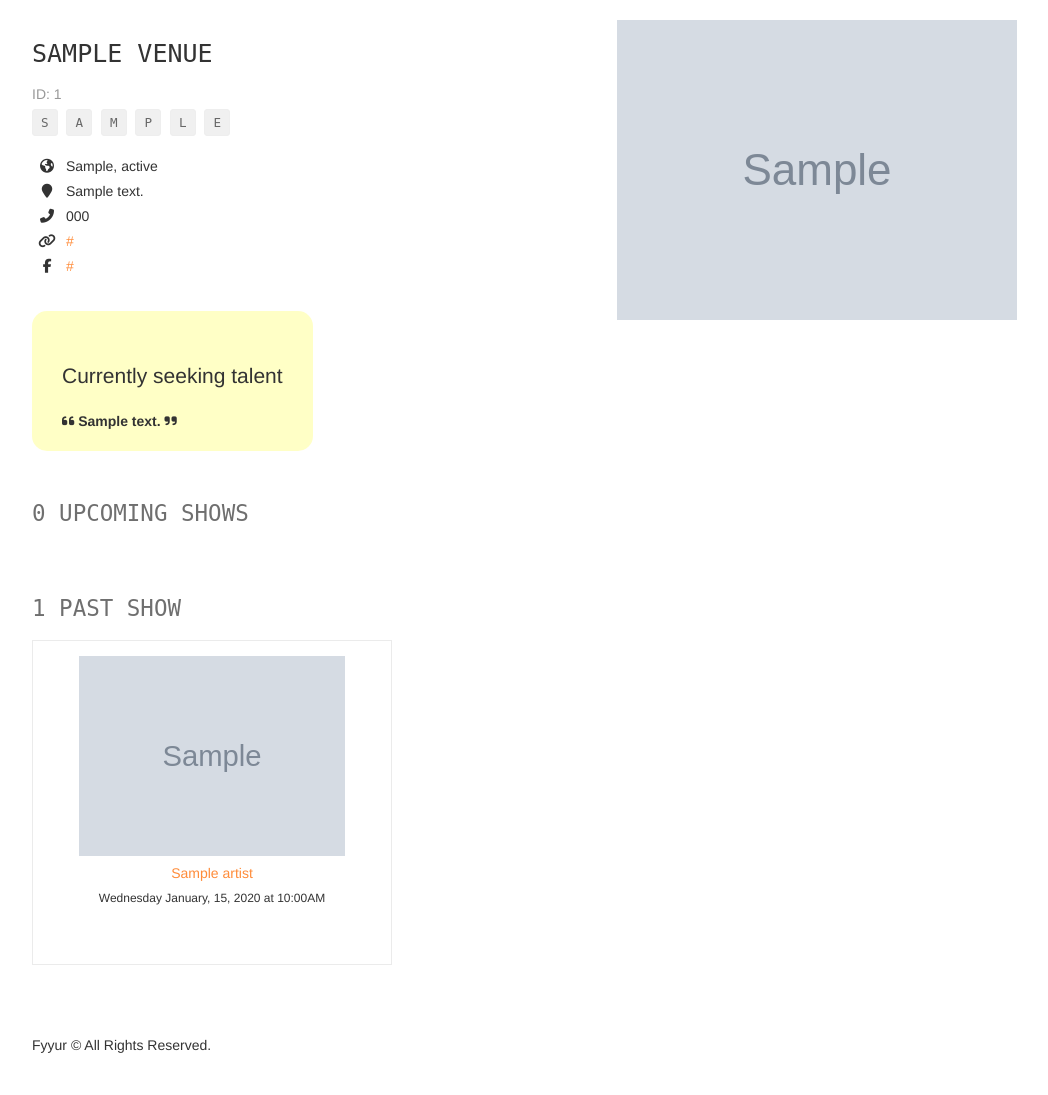
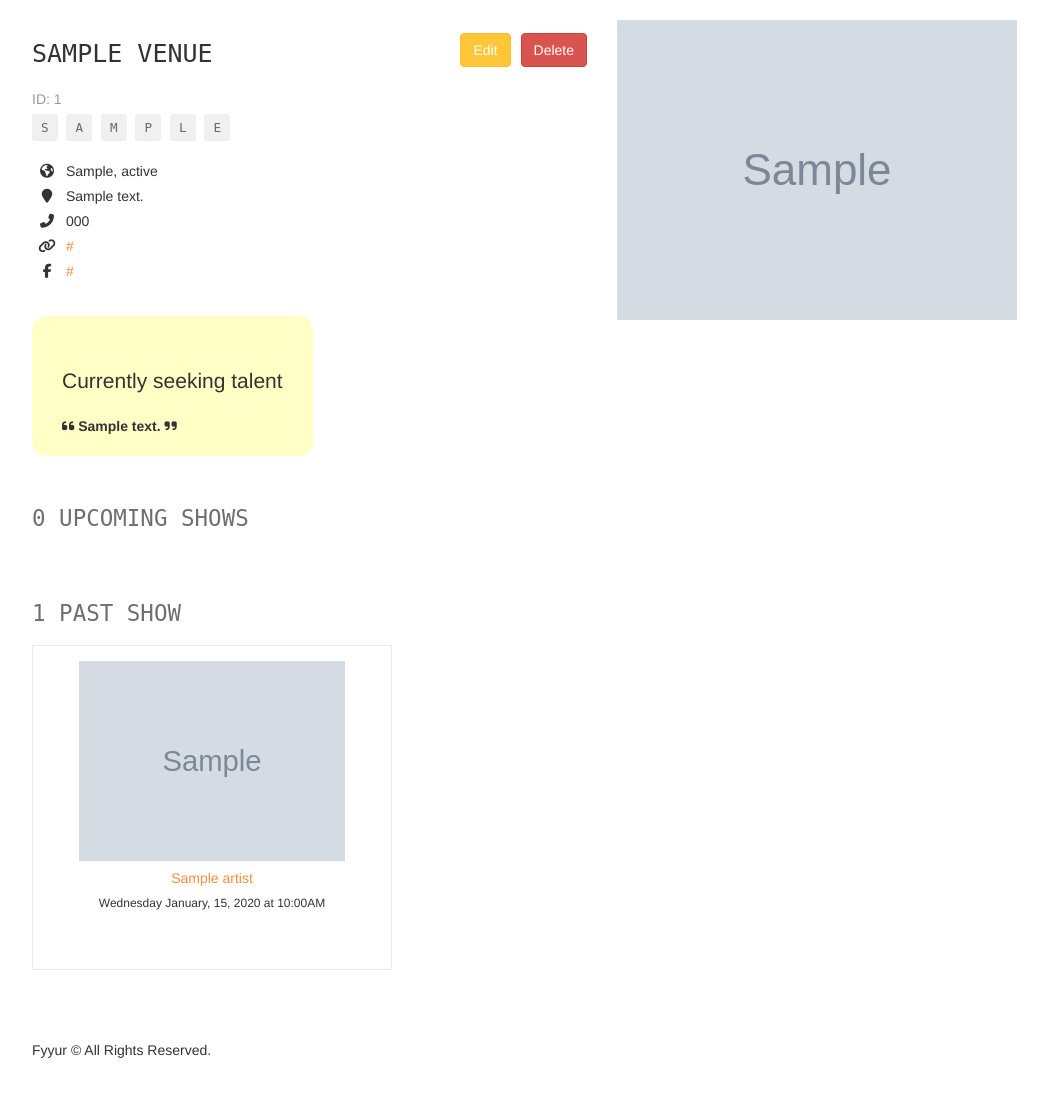
Before and after one commit to omaratta212/flask-music-app, a Flask app: page /venues/1 in a window 1280 px wide. Shown: the part 60-1155 px from the top of the page, without its empty margins (38-1086 px from the left). Before the commit the page ends 1113 px from the top, so only its background shows below. Run offline with Flask 2, Linux system fonts and the light colour scheme; tables that the repository leaves empty hold one stand-in row (values such as "Sample post"); grey boxes marked "Sample" are stand-in pictures; some libraries are stand-ins or nearby versions.

Commit message:
Deleting Venues & Artists

```diff
--- a/controllers/venue_controller.py
+++ b/controllers/venue_controller.py
@@ -120,14 +120,19 @@ def edit_venue_submission(venue_id):
 
 #  Delete Venue
 #  ----------------------------------------------------------------
-@app.route('/venues/<venue_id>', methods=['DELETE'])
+@app.route('/venues/<venue_id>/delete', methods=['POST']) # Changed request type to handle the redirection on backend
 def delete_venue(venue_id):
-    # TODO: Complete this endpoint for taking a venue_id, and using
-    # SQLAlchemy ORM to delete a record. Handle cases where the session commit could fail.
+    venue = Venue.query.get_or_404(venue_id)
+    name  = venue.name
+    db.session.delete(venue)
 
-    # BONUS CHALLENGE: Implement a button to delete a Venue on a Venue Page, have it so that
-    # clicking that button delete it from the db then redirect the user to the homepage
-    return None
+    # Safely commit the changes to the db
+    if safe_commit():
+        flash('Venue ' + name + ' was successfully deleted!')
+    else:
+        flash('The Venue has a show or more.'  + name + ' could not be deleted.')
+
+    return redirect(url_for('venues'))
 
 
 #  Search Venue
--- a/static/css/main.css
+++ b/static/css/main.css
@@ -209,3 +209,12 @@ h2.monospace {
 .subtitle {
   opacity: 0.5;
 }
+.buttons-container{
+  display: flex;
+  justify-content: flex-end;
+  align-items: center;
+  height: 60px;
+}
+.btn-danger{
+  margin-left: 10px;
+}
--- a/templates/pages/show_venue.html
+++ b/templates/pages/show_venue.html
@@ -3,9 +3,19 @@
 {% block content %}
     <div class="row">
         <div class="col-sm-6">
+            <div class="row">
+                <div class="col-sm-6">
                     <h1 class="monospace">
                         {{ venue.name }}
                     </h1>
+                </div>
+                <div class="col-sm-6 buttons-container">
+                    <a href="/venues/{{ venue.id }}/edit" type="button" class="btn btn-primary">Edit</a>
+                    <form action="/venues/{{ venue.id }}/delete" method="POST" id="delete"></form>
+                    <button type="button" class="btn btn-danger" onclick="document.getElementById('delete').submit()">Delete</button>
+                </div>
+            </div>
+
             <p class="subtitle">
                 ID: {{ venue.id }}
             </p>
@@ -18,22 +28,27 @@
                 <i class="fas fa-globe-americas"></i> {{ venue.city }}, {{ venue.state }}
             </p>
             <p>
-			<i class="fas fa-map-marker"></i> {% if venue.address %}{{ venue.address }}{% else %}No Address{% endif %}
+                <i class="fas fa-map-marker"></i>
+                {% if venue.address %}{{ venue.address }}{% else %}No Address{% endif %}
             </p>
             <p>
                 <i class="fas fa-phone-alt"></i> {% if venue.phone %}{{ venue.phone }}{% else %}No Phone{% endif %}
             </p>
             <p>
-			<i class="fas fa-link"></i> {% if venue.website %}<a href="{{ venue.website }}" target="_blank">{{ venue.website }}</a>{% else %}No Website{% endif %}
+                <i class="fas fa-link"></i> {% if venue.website %}
+                <a href="{{ venue.website }}" target="_blank">{{ venue.website }}</a>{% else %}No Website{% endif %}
             </p>
             <p>
-			<i class="fab fa-facebook-f"></i> {% if venue.facebook_link %}<a href="{{ venue.facebook_link }}" target="_blank">{{ venue.facebook_link }}</a>{% else %}No Facebook Link{% endif %}
+                <i class="fab fa-facebook-f"></i> {% if venue.facebook_link %}
+                <a href="{{ venue.facebook_link }}" target="_blank">{{ venue.facebook_link }}</a>{% else %}No Facebook
+                Link{% endif %}
             </p>
             {% if venue.seeking_talent %}
                 <div class="seeking">
                     <p class="lead">Currently seeking talent</p>
                     <div class="description">
-				<i class="fas fa-quote-left"></i> {{ venue.seeking_description }} <i class="fas fa-quote-right"></i>
+                        <i class="fas fa-quote-left"></i> {{ venue.seeking_description }} <i
+                            class="fas fa-quote-right"></i>
                     </div>
                 </div>
             {% else %}
@@ -43,16 +58,17 @@
             {% endif %}
         </div>
         <div class="col-sm-6">
-		<img src="{{ venue.image_link }}" alt="Venue Image" />
+            <img src="{{ venue.image_link }}" alt="Venue Image"/>
         </div>
     </div>
     <section>
-	<h2 class="monospace">{{ venue.upcoming_shows_count }} Upcoming {% if venue.upcoming_shows_count == 1 %}Show{% else %}Shows{% endif %}</h2>
+        <h2 class="monospace">{{ venue.upcoming_shows_count }} Upcoming {% if venue.upcoming_shows_count == 1 %}
+            Show{% else %}Shows{% endif %}</h2>
         <div class="row">
-		{%for show in venue.upcoming_shows %}
+            {% for show in venue.upcoming_shows %}
                 <div class="col-sm-4">
                     <div class="tile tile-show">
-				<img src="{{ show.artist_image_link }}" alt="Show Artist Image" />
+                        <img src="{{ show.artist_image_link }}" alt="Show Artist Image"/>
                         <h5><a href="/artists/{{ show.artist_id }}">{{ show.artist_name }}</a></h5>
                         <h6>{{ show.start_time|datetime('full') }}</h6>
                     </div>
@@ -61,12 +77,13 @@
         </div>
     </section>
     <section>
-	<h2 class="monospace">{{ venue.past_shows_count }} Past {% if venue.past_shows_count == 1 %}Show{% else %}Shows{% endif %}</h2>
+        <h2 class="monospace">{{ venue.past_shows_count }} Past {% if venue.past_shows_count == 1 %}Show{% else %}
+            Shows{% endif %}</h2>
         <div class="row">
-		{%for show in venue.past_shows %}
+            {% for show in venue.past_shows %}
                 <div class="col-sm-4">
                     <div class="tile tile-show">
-				<img src="{{ show.artist_image_link }}" alt="Show Artist Image" />
+                        <img src="{{ show.artist_image_link }}" alt="Show Artist Image"/>
                         <h5><a href="/artists/{{ show.artist_id }}">{{ show.artist_name }}</a></h5>
                         <h6>{{ show.start_time|datetime('full') }}</h6>
                     </div>
```
Also changed, not shown: controllers/artist_controller.py (+16 -0 lines), templates/pages/show_artist.html (+12 -3 lines). Lines whose indentation alone changed are shown as unchanged.
